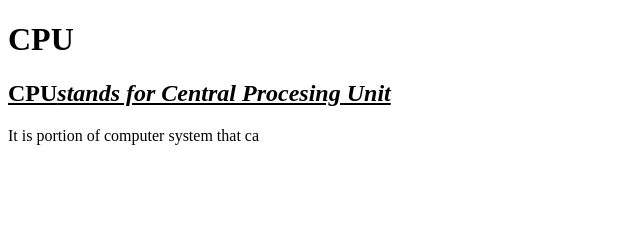
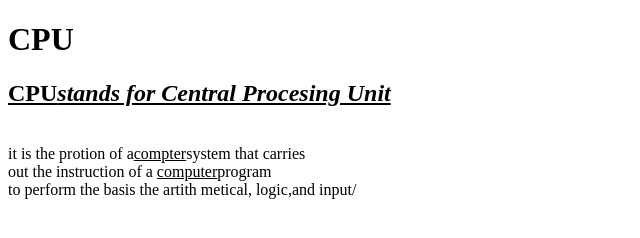
Before and after one commit to iamneo-production/dfebaaadaeccdfffebaeceaec, a website: page public/index.html in a window 1280 px wide. Shown: the whole page, without its empty margins (0-640 px from the left). Drawn offline with Linux system fonts and the light colour scheme.

Commit message:
Backup Commit

```diff
--- a/public/index.html
+++ b/public/index.html
@@ -9,7 +9,10 @@
 </head>
 <body>
     <h1>CPU</h1>
-    <h2><U> <b>CPU</b><i>stands for Central Procesing Unit</i></U></h2>
-    <p>It is portion of computer system that ca</p>
+    <h2><U> <b>CPU</b><i>stands for Central Procesing Unit</i></U></h2><br>
+    it is the protion of a<u>compter</u>system that carries<br>
+    out the instruction of a <u>computer</u>program<br>
+    to perform the basis the artith metical, logic,and input/
+
 </body>
 </html>
```
